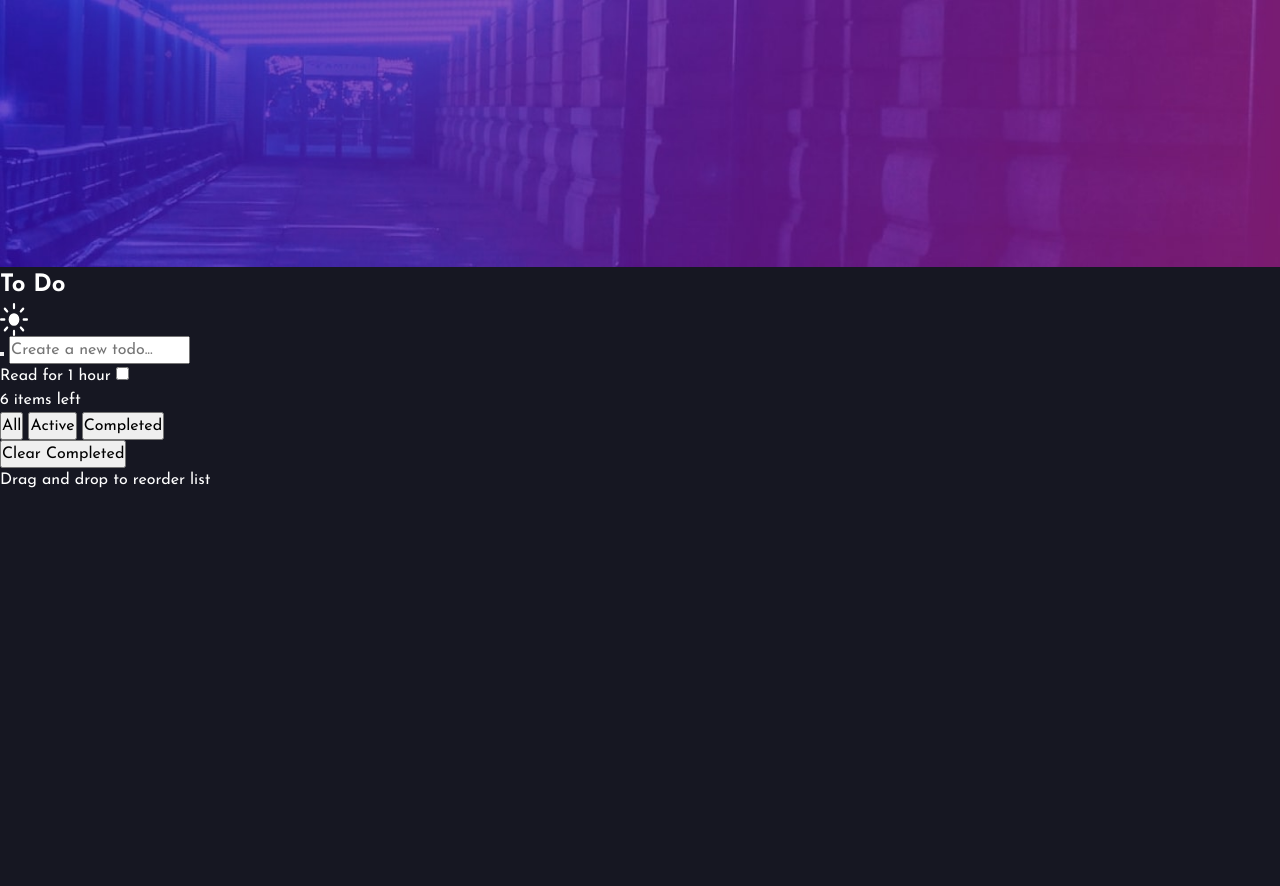
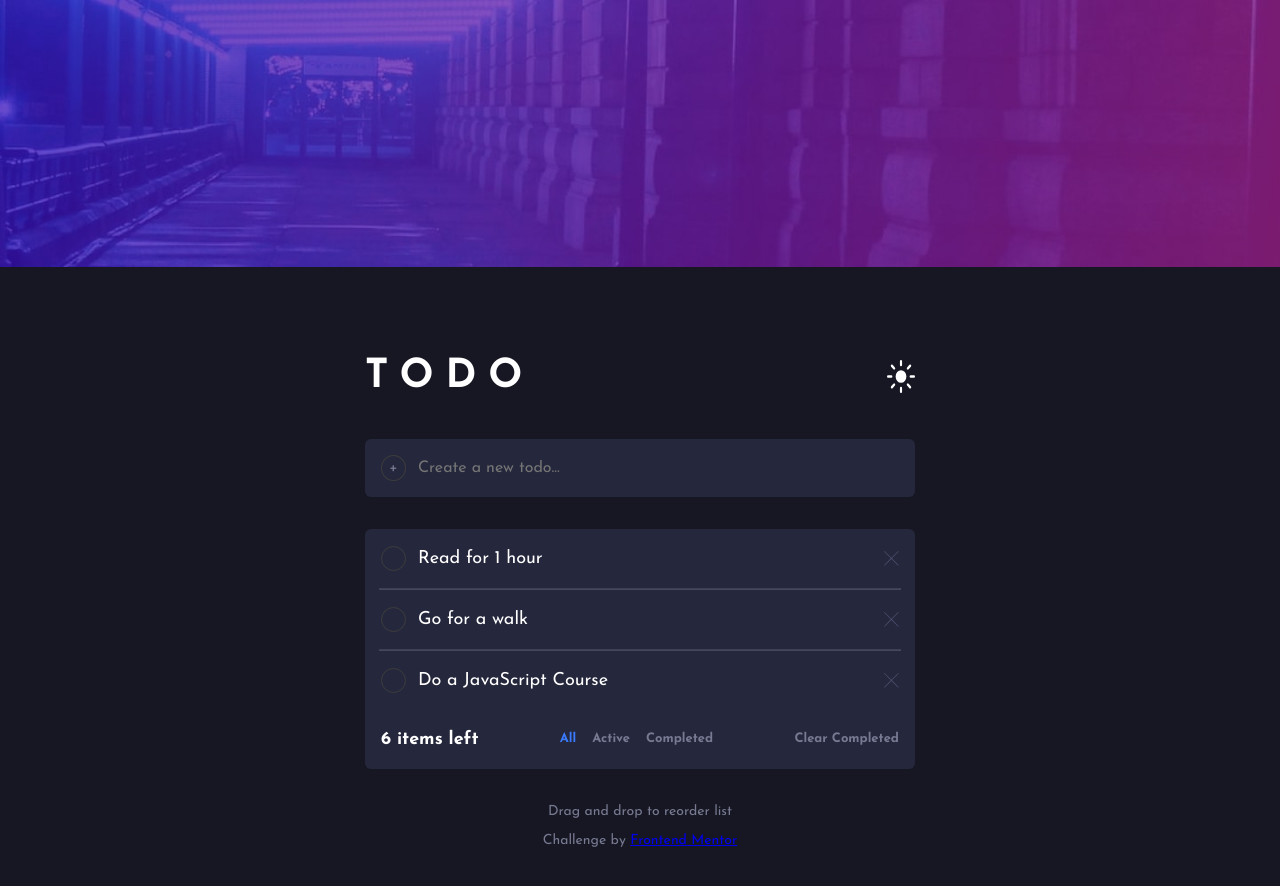
Before and after one commit to dalton-figg/todo-app-main, a plain HTML site: page index.html in a window 1280 px wide. Before the commit the page ends 800 px from the top, so only its background shows below. Drawn offline with Linux system fonts and the light colour scheme.

Commit message:
Fix HTML and add styles

```diff
--- a/css/index.css
+++ b/css/index.css
@@ -21,9 +21,10 @@
 
   --fontstack-system: system-ui, -apple-system, BlinkMacSystemFont, 'Segoe UI',
     Roboto, Oxygen, Ubuntu, Cantarell, 'Open Sans', 'Helvetica Neue', sans-serif;
-
   --fontstack-primary: 'Josefin Sans', var(--fontstack-system);
 }
+
+/* --- CSS Reset */
 
 /* Remove all the default margin and paddings + use a better box sizing model */
 
@@ -75,6 +76,11 @@ button,
 textarea,
 select {
   font: inherit;
+  /* For this page specifically, I know that I also need to reset the other default styles */
+  appearance: none;
+  background: none;
+  border: none;
+  color: var(--clr-neutral-900, white);
 }
 
 /* Use smooth scrolling only if the user has not selected prefers reduced motion */
@@ -98,3 +104,148 @@ select {
   white-space: nowrap;
   border-width: 0;
 }
+
+/* --- Page Styles */
+
+.container {
+  --container-width: 550px;
+  --container-padding: 4rem;
+
+  /*
+    generates a container similar to a max-width container using the locally scoped custom properties
+    where min(max-width, 100% - total inline padding)
+    which will set the width to the minimum value of a hard coded value (replacing the max-width) or 100% of the page width - an amount of padding
+    which gets applied on either side (when centered using margin 0 auto)
+  */
+
+  width: min(
+    var(--container-width),
+    calc(100% - calc(var(--container-padding) / 2))
+  );
+  margin: 5rem auto;
+
+  /* declare as a flex container in order to have consistent gaps between the sections */
+
+  display: flex;
+  flex-direction: column;
+  gap: 2rem;
+}
+
+.heading {
+  display: flex;
+  align-items: center;
+  justify-content: space-between;
+}
+
+.title {
+  /* basic typographic styles for the h1 */
+  font-size: 2.5rem;
+  letter-spacing: 0.75rem;
+  text-transform: uppercase;
+}
+
+.form {
+  border-radius: 0.375rem;
+  background: var(--clr-neutral-300);
+}
+
+.form--creation {
+  display: flex;
+  gap: 0.75rem;
+  padding: 1rem;
+}
+
+.submit {
+  color: var(--clr-neutral-600, hsl(234, 11%, 52%));
+}
+
+.task {
+  display: flex;
+  align-items: center;
+  gap: 0.75rem;
+  padding: 1rem;
+  font-size: 1.125rem;
+}
+
+.submit,
+.checkbox {
+  --clr-border: hsl(0, 0%, 24%);
+  /* Set size to be a perfect square (1:1 ratio) */
+  max-width: 25px;
+  width: 100%;
+  aspect-ratio: 1;
+  /* Add border and radius to turn it into a circle */
+  border-radius: 50%;
+  border: 1px solid var(--clr-border);
+}
+
+/* Add custom checked state with an icon and gradient background */
+
+.checkbox:checked {
+  background: url('/images/icon-check.svg'),
+    linear-gradient(var(--clr-primary-600), var(--clr-primary-500));
+  /* Ensure there is only one checkmark */
+  background-repeat: no-repeat;
+  /* Position the checkmark */
+  background-position: center;
+}
+
+/* Add styles to the corresponding label when task is marked as completed */
+
+.checkbox:checked + label {
+  text-decoration: line-through;
+  opacity: 0.5;
+}
+
+.task-divider {
+  --clr-border: hsla(234, 39%, 85%, 0.1);
+  --divider-width: 95%;
+
+  /* acts as a border-bottom that does not run the full width of the element */
+  border-color: var(--clr-border);
+  background: var(--clr-border);
+  width: var(--divider-width);
+  margin: 0 auto;
+}
+
+.delete-task {
+  margin-left: auto;
+}
+
+.task-details {
+  display: flex;
+  align-items: center;
+  padding: 1rem;
+}
+
+.task-counter {
+  font-size: 1.125rem;
+  font-weight: 700;
+}
+
+.task-buttons {
+  display: flex;
+  align-items: center;
+  gap: 1rem;
+  /* Center the buttons + dictate where the two other items go on the page */
+  margin: 0 auto;
+}
+
+.task-button {
+  color: var(--clr-neutral-600, hsl(234, 11%, 52%));
+  font-size: 0.8125rem;
+  font-weight: 700;
+}
+
+.task-button--active {
+  color: var(--clr-primary-400);
+}
+
+.footer {
+  display: flex;
+  flex-direction: column;
+  gap: 0.5rem;
+  color: var(--clr-neutral-600, hsl(234, 11%, 52%));
+  font-size: 0.875rem;
+  text-align: center;
+}
--- a/index.html
+++ b/index.html
@@ -41,15 +41,17 @@
     <!-- actual content -->
     <main>
       <section class="container">
-        <h1>To Do</h1>
+        <header class="heading">
+          <h1 class="title">Todo</h1>
           <img
             src="/images/icon-sun.svg"
             width="28"
             height="33"
             alt="Sun icon - switch to light mode"
           />
-        <form>
-          <button type="submit"></button>
+        </header>
+        <form class="form form--creation">
+          <button type="submit" class="submit">+</button>
           <label for="create" class="sr-only">Create a new todo</label>
           <input
             type="text"
@@ -59,25 +61,41 @@
             aria-label="Create a new todo..."
           />
         </form>
-        <form>
+        <form class="form">
           <ul>
-            <li>
-              <label for="2">Read for 1 hour</label>
-              <input type="checkbox" id="2" />
+            <li class="task">
+              <input type="checkbox" id="1" class="checkbox"/>
+              <label for="1">Read for 1 hour</label>
+              <img src="/images/icon-cross.svg" width="15" height="15" alt="Cross icon - remove task" class="delete-task">
+            </li>
+            <hr class="task-divider">
+            <li class="task">
+              <input type="checkbox" id="2" class="checkbox"/>
+              <label for="2">Go for a walk</label>
+              <img src="/images/icon-cross.svg" width="15" height="15" alt="Cross icon - remove task" class="delete-task">
+            </li>
+            <hr class="task-divider">
+            <li class="task">
+              <input type="checkbox" id="3" class="checkbox"/>
+              <label for="3">Do a JavaScript Course</label>
+              <img src="/images/icon-cross.svg" width="15" height="15" alt="Cross icon - remove task" class="delete-task">
             </li>
           </ul>
-          <div>
-            <p>6 items left</p>
-            <div>
-              <button>All</button>
-              <button>Active</button>
-              <button>Completed</button>
+          <div class="task-details">
+            <p class="task-counter">6 items left</p>
+            <div class="task-buttons">
+              <button class="task-button task-button--active">All</button>
+              <button class="task-button">Active</button>
+              <button class="task-button">Completed</button>
             </div>
 
-            <button>Clear Completed</button>
+            <button class="task-button">Clear Completed</button>
           </div>
         </form>
+        <footer class="footer">
           <p>Drag and drop to reorder list</p>
+          <p>Challenge by <a href="https://www.frontendmentor.io/challenges/todo-app-Su1_KokOW" target="_blank">Frontend Mentor</a> </p>
+        </footer>
       </section>
     </main>
   </body>
```
Lines whose indentation alone changed are shown as unchanged.
